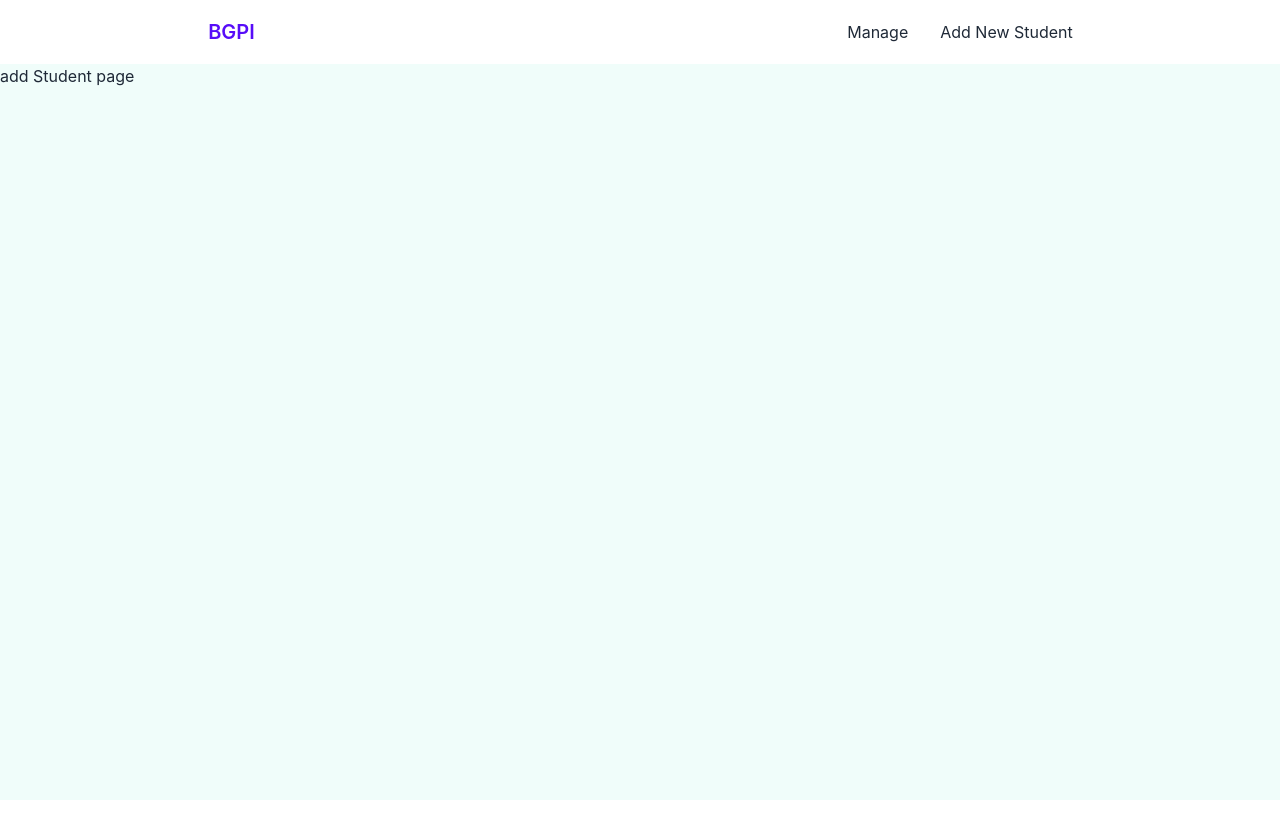
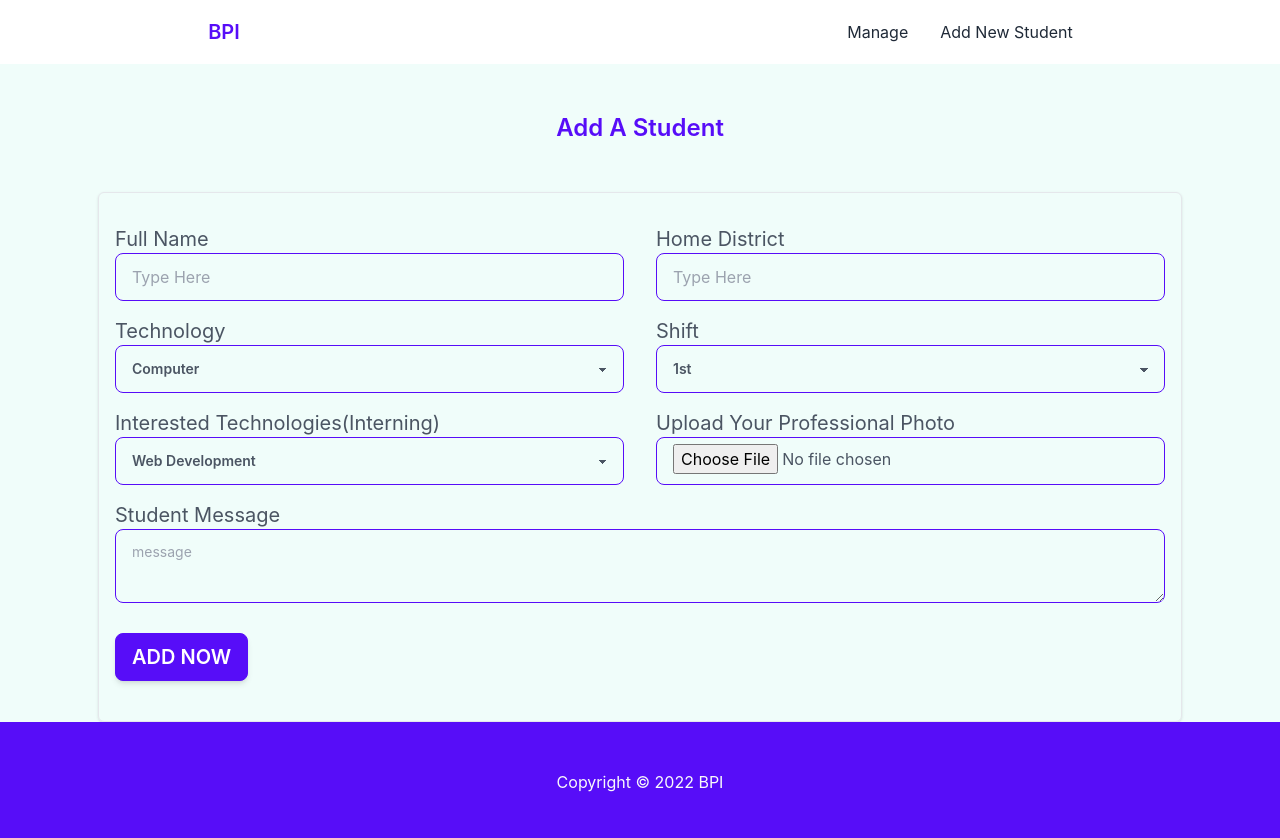
Before and after one commit to Tanvir-Alam625/student-management-client-side, a React (Create React App) app: page /addStudent in a window 1280 px wide. Shown: the top 838 px of the page. Before the commit the page ends 800 px from the top, so only its background shows below. Built offline with nearby package versions, Linux system fonts and the light colour scheme.

Commit message:
add student component all design all done

```diff
--- a/package.json
+++ b/package.json
@@ -9,6 +9,7 @@
     "daisyui": "^2.15.2",
     "react": "^18.1.0",
     "react-dom": "^18.1.0",
+    "react-hook-form": "^7.32.0",
     "react-router-dom": "6",
     "react-scripts": "5.0.1",
     "web-vitals": "^2.1.4"
--- a/src/App.js
+++ b/src/App.js
@@ -1,5 +1,6 @@
 import { Route, Routes } from "react-router-dom";
 import "./App.css";
+import Footer from "./components/Footer/Footer";
 import Header from "./components/Header/Header";
 import AddStudent from "./components/Students/AddStudent";
 import Details from "./components/Students/Details";
@@ -14,6 +15,7 @@ function App() {
         <Route path="/details" element={<Details />} />
         <Route path="/addStudent" element={<AddStudent />} />
       </Routes>
+      <Footer />
     </div>
   );
 }
--- /dev/null
+++ b/src/components/Footer/Footer.js
@@ -0,0 +1,12 @@
+import React from "react";
+
+const Footer = () => {
+  const year = new Date().getFullYear();
+  return (
+    <div className="py-12 bg-primary ">
+      <p className="text-center text-gray-50">Copyright © {year} BPI</p>
+    </div>
+  );
+};
+
+export default Footer;
--- a/src/components/Header/Header.js
+++ b/src/components/Header/Header.js
@@ -36,7 +36,7 @@ const Header = () => {
           </ul>
         </div>
         <Link to="/" class="btn btn-ghost normal-case text-primary text-xl">
-          BGPI
+          BPI
         </Link>
       </div>
       <div class="navbar-center hidden lg:flex">
--- a/src/components/Students/AddStudent.js
+++ b/src/components/Students/AddStudent.js
@@ -2,8 +2,112 @@ import React from "react";
 
 const AddStudent = () => {
   return (
-    <div>
-      <h2>add Student page </h2>
+    <div className="max-w-[1100px] mx-auto  text-gray-600 h-full">
+      <h2 className="text-2xl  text-center  text-primary font-semibold my-12">
+        Add A Student{" "}
+      </h2>
+      <div className="form-container border shadow lg:p-4 p-2 mx-2 rounded-md">
+        <form action="">
+          <div className="sm-group grid grid-cols-1 lg:grid-cols-2 gap-8 my-4 ">
+            <div className="name">
+              <label htmlFor="name" className="block text-xl ">
+                Full Name
+              </label>
+              <input
+                type="text"
+                placeholder="Type Here"
+                name="name"
+                className="input input-bordered input-primary  w-full bg-transparent"
+              />
+            </div>
+            <div className="district">
+              <label htmlFor="name" className="block text-xl">
+                Home District
+              </label>
+              <input
+                type="text"
+                placeholder="Type Here"
+                name="district"
+                className="input input-bordered input-primary  w-full bg-transparent"
+              />
+            </div>
+          </div>
+          <div className="sm-group grid grid-cols-1 lg:grid-cols-2 gap-8 my-4 ">
+            <div className="district">
+              <label htmlFor="name" className="block text-xl">
+                Technology
+              </label>
+              <select class="select select-primary w-full outline-0 bg-transparent border border-primary ">
+                <option disabled selected>
+                  Computer
+                </option>
+                <option>Civil</option>
+                <option>Electronics</option>
+                <option>Refrigeration</option>
+                <option>Environmental </option>
+              </select>
+            </div>
+            <div className="shift">
+              <label htmlFor="name" className="block text-xl">
+                Shift
+              </label>
+              <select class="select select-primary w-full outline-0 bg-transparent border border-primary ">
+                <option disabled selected>
+                  1st
+                </option>
+                <option>2nd</option>
+              </select>
+            </div>
+          </div>
+          <div className="sm-group grid grid-cols-1 lg:grid-cols-2 gap-8 my-4 ">
+            <div className="district">
+              <label htmlFor="name" className="block text-xl">
+                Interested Technologies(Interning)
+              </label>
+              <select class="select select-primary w-full outline-0 bg-transparent border border-primary ">
+                <option disabled selected>
+                  Web Development
+                </option>
+                <option>Networking</option>
+                <option>Apps Development</option>
+                <option>Graphics Design</option>
+                <option>Digital Marketing</option>
+                <option>Machine Learning</option>
+              </select>
+            </div>
+            <div className="shift">
+              <label htmlFor="name" className="block text-xl">
+                Upload Your Professional Photo
+              </label>
+              <input
+                type="file"
+                name="image"
+                className="input pt-[6px] input-bordered input-primary  w-full bg-transparent"
+              />
+            </div>
+          </div>
+          <div className="grid grid-cols-1">
+            <div className="bio">
+              <label htmlFor="message" className="block  text-xl">
+                Student Message
+              </label>
+              <textarea
+                class="textarea textarea-primary bg-transparent w-full "
+                name="message"
+                placeholder="message"
+              ></textarea>
+            </div>
+          </div>
+          <div className="add-btn my-6">
+            <button
+              type="submit"
+              className="text-xl btn px-4 py-2 btn-primary  shadow-md text-white"
+            >
+              Add Now{" "}
+            </button>
+          </div>
+        </form>
+      </div>
     </div>
   );
 };
--- a/src/components/Students/Students.js
+++ b/src/components/Students/Students.js
@@ -1,9 +1,11 @@
 import React, { useEffect, useState } from "react";
+import { useNavigate } from "react-router-dom";
 import StudentRow from "./StudentRow";
 
 const Students = () => {
   const aaa = [3, 4, 5, 3, 5, 3, 5];
   const [students, setStudents] = useState([]);
+  const navigate = useNavigate();
   useEffect(() => {
     fetch("students.json")
       .then((res) => res.json())
@@ -46,7 +48,13 @@ const Students = () => {
       </div>
       <div className="flex justify-between mt-6  mb-2">
         <button className="btn btn-primary">See All Students</button>
-        <button className="btn btn-primary"> Add New Student</button>
+        <button
+          className="btn btn-primary"
+          onClick={() => navigate("/addStudent")}
+        >
+          {" "}
+          Add New Student
+        </button>
       </div>
       <div class="overflow-x-auto w-full py-12 h-auto">
         <table class="table w-full bg-transparent">
```
Also changed, not shown: 1 other file (tests, documents, lock files or other folders).
